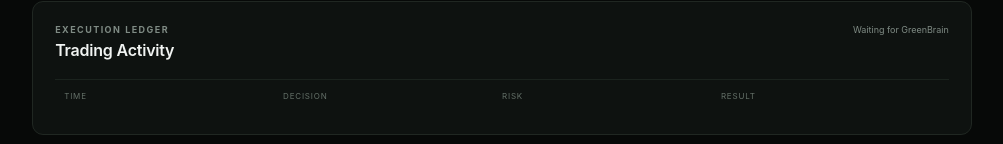
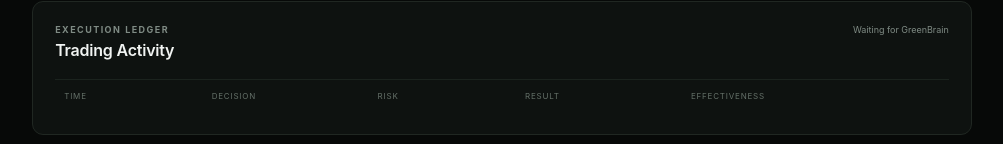
Before and after one commit to herlinm4-prog/greenbrain-scalper, a website: page dashboard/index.html in a window 1280 px wide. Shown: the part 1333-1477 px from the top of the page, without its empty margins (257-1260 px from the left). Drawn offline with Linux system fonts and the light colour scheme; no server answers.

Commit message:
Load trade effectiveness signal in dashboard

```diff
--- a/dashboard/index.html
+++ b/dashboard/index.html
@@ -21,5 +21,5 @@
 <section id="pendingApproval" class="alert pending hidden"><div><strong id="pendingTitle">TRADE READY</strong><span id="pendingText"></span></div><div class="pending-actions"><button id="confirmTrade" class="primary">CONFIRM TRADE</button><button id="discardTrade">DISCARD</button></div></section><section id="alert" class="alert hidden"><div><strong id="alertTitle"></strong><span id="alertText"></span></div><button id="alertAction" class="hidden">REVIEW RISK</button></section>
 <section id="history" class="panel history"><div class="panel-title"><div><p class="section-label">EXECUTION LEDGER</p><h3>Trading Activity</h3></div><span id="historySummary">Waiting for GreenBrain</span></div><div class="history-table"><div class="row head"><span>TIME</span><span>DECISION</span><span>RISK</span><span>RESULT</span></div><div id="historyRows"></div></div></section><section id="monitor" class="panel console"><div class="console-head"><div><span class="terminal-dot"></span><span>SYSTEM EVENT STREAM</span></div><span>REAL TIME</span></div><ol id="log"></ol></section>
 <footer class="actionbar"><div><strong>Execution Control</strong><span>Controls apply only after GreenBrain confirms the connection.</span></div><div class="action-buttons"><button id="startStop" class="primary" disabled>STOP AUTOMATION</button><button id="emergency" class="danger" disabled>EMERGENCY STOP</button></div></footer><p class="disclaimer">Trading involves financial risk. Automated controls reduce operational exposure but do not guarantee profits.</p>
-</main></div><script src="app.js"></script>
+</main></div><script src="app.js"></script><script src="effectiveness.js"></script>
 </body></html>
```
